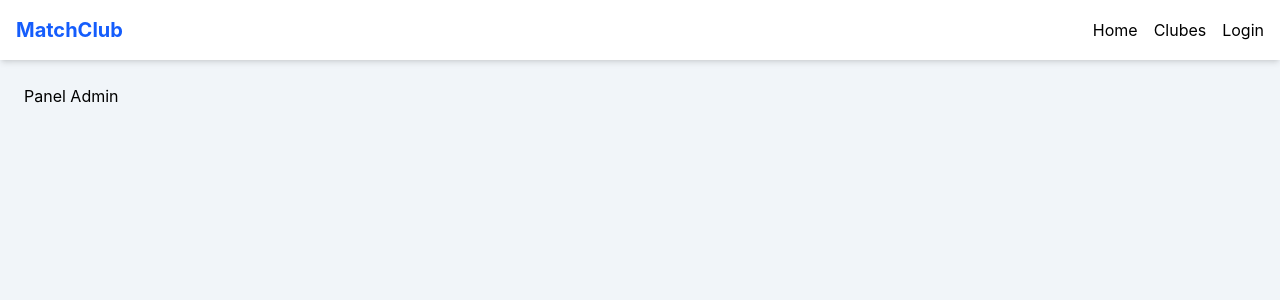
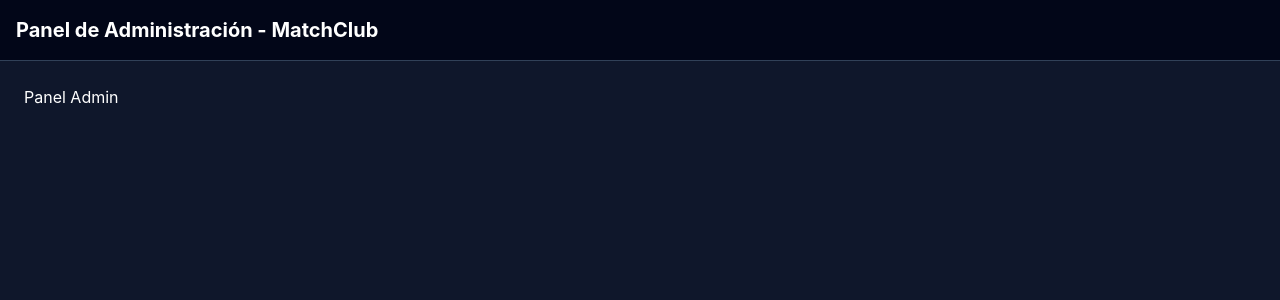
Before and after one commit to GiulianaMGatti/matchclub, a React app in the folder frontend/: page /admin in a window 1280 px wide. Shown: the top 300 px of the page. Built offline with nearby package versions, Linux system fonts and the light colour scheme; the HTML template or start-up script is replaced by a standard one.

Commit message:
Reorganiza rutas y layouts del frontend

```diff
--- a/frontend/src/App.jsx
+++ b/frontend/src/App.jsx
@@ -1,28 +1,7 @@
-import { Routes, Route } from "react-router-dom";
-import MainLayout from "./layouts/MainLayout";
-
-import Home from "./pages/Home";
-import Clubs from "./pages/Clubs";
-import Login from "./pages/Login";
-import Admin from "./pages/Admin";
-import ClubDetail from "./pages/ClubDetail";
-import Booking from "./pages/Booking";
-import BookingConfirm from "./pages/BookingConfirm";
-
 function App() {
-  return (
-    <MainLayout>
-      <Routes>
-        <Route path="/" element={<Home />} />
-        <Route path="/clubs" element={<Clubs />} />
-        <Route path="/clubs/:id" element={<ClubDetail />} />
-        <Route path="/clubs/:id/booking" element={<Booking />} />
-        <Route path="/booking-confirm" element={<BookingConfirm />} />
-        <Route path="/login" element={<Login />} />
-        <Route path="/admin" element={<Admin />} />
-      </Routes>
-    </MainLayout>
-  );
+  return null;
 }
 
 export default App;
+
+export default App;
--- /dev/null
+++ b/frontend/src/layouts/AdminLayout.jsx
@@ -0,0 +1,17 @@
+import { Outlet } from "react-router-dom";
+
+function AdminLayout() {
+  return (
+    <div className="min-h-screen bg-slate-900 text-white">
+      <header className="p-4 bg-slate-950 border-b border-slate-700">
+        <h1 className="text-xl font-bold">Panel de Administración - MatchClub</h1>
+      </header>
+
+      <main className="p-6">
+        <Outlet />
+      </main>
+    </div>
+  );
+}
+
+export default AdminLayout;
--- /dev/null
+++ b/frontend/src/layouts/PublicLayout.jsx
@@ -0,0 +1,15 @@
+import { Outlet } from "react-router-dom";
+import Navbar from "../components/Navbar";
+
+function PublicLayout() {
+  return (
+    <div className="min-h-screen bg-slate-100">
+      <Navbar />
+      <main className="p-6">
+        <Outlet />
+      </main>
+    </div>
+  );
+}
+
+export default PublicLayout;
--- a/frontend/src/main.jsx
+++ b/frontend/src/main.jsx
@@ -1,13 +1,12 @@
 import React from "react";
 import ReactDOM from "react-dom/client";
-import App from "./App";
+import { RouterProvider } from "react-router-dom";
+
+import router from "./routes/routes";
 import "./index.css";
-import { BrowserRouter } from "react-router-dom";
 
 ReactDOM.createRoot(document.getElementById("root")).render(
   <React.StrictMode>
-    <BrowserRouter>
-      <App />
-    </BrowserRouter>
+    <RouterProvider router={router} />
   </React.StrictMode>
 );
--- a/frontend/src/pages/Clubs.jsx
+++ b/frontend/src/pages/public/Clubs.jsx
@@ -1,5 +1,5 @@
 import { useEffect, useState } from "react";
-import ClubCard from "../components/ClubCard";
+import ClubCard from "../../components/ClubCard";
 
 function Clubs() {
   const [clubs, setClubs] = useState([]);
--- /dev/null
+++ b/frontend/src/routes/routes.jsx
@@ -0,0 +1,53 @@
+import { createBrowserRouter } from "react-router-dom";
+
+import PublicLayout from "../layouts/PublicLayout";
+import AdminLayout from "../layouts/AdminLayout";
+
+import Home from "../pages/public/Home";
+import Clubs from "../pages/public/Clubs";
+import ClubDetail from "../pages/public/ClubDetail";
+import Booking from "../pages/public/Booking";
+import BookingConfirm from "../pages/public/BookingConfirm";
+
+import Dashboard from "../pages/admin/Dashboard";
+
+const router = createBrowserRouter([
+  {
+    path: "/",
+    element: <PublicLayout />,
+    children: [
+      {
+        index: true,
+        element: <Home />,
+      },
+      {
+        path: "clubs",
+        element: <Clubs />,
+      },
+      {
+        path: "clubs/:id",
+        element: <ClubDetail />,
+      },
+      {
+        path: "clubs/:id/booking",
+        element: <Booking />,
+      },
+      {
+        path: "booking-confirm",
+        element: <BookingConfirm />,
+      },
+    ],
+  },
+  {
+    path: "/admin",
+    element: <AdminLayout />,
+    children: [
+      {
+        index: true,
+        element: <Dashboard />,
+      },
+    ],
+  },
+]);
+
+export default router;
```
Also changed, not shown: frontend/src/pages/admin/Dashboard.jsx (renamed from frontend/src/pages/Admin.jsx), frontend/src/pages/public/Booking.jsx (renamed from frontend/src/pages/Booking.jsx), frontend/src/pages/public/BookingConfirm.jsx (renamed from frontend/src/pages/BookingConfirm.jsx), frontend/src/pages/public/ClubDetail.jsx (renamed from frontend/src/pages/ClubDetail.jsx), frontend/src/pages/public/Home.jsx (renamed from frontend/src/pages/Home.jsx).
